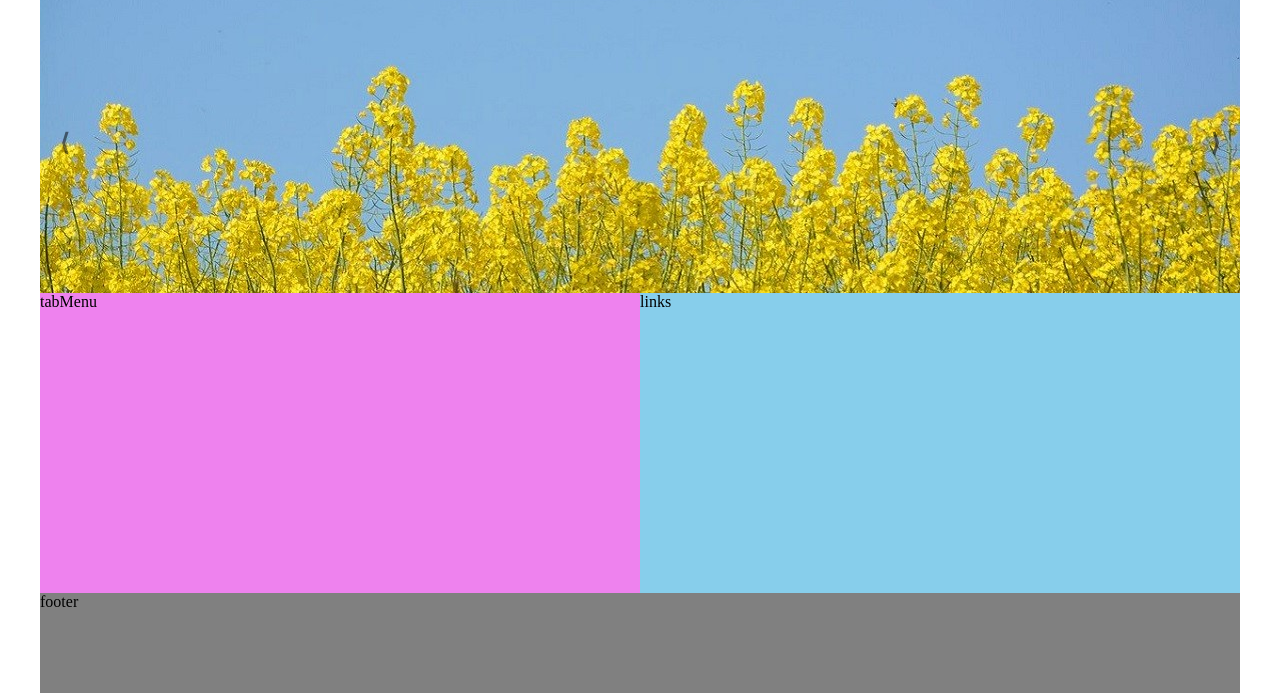
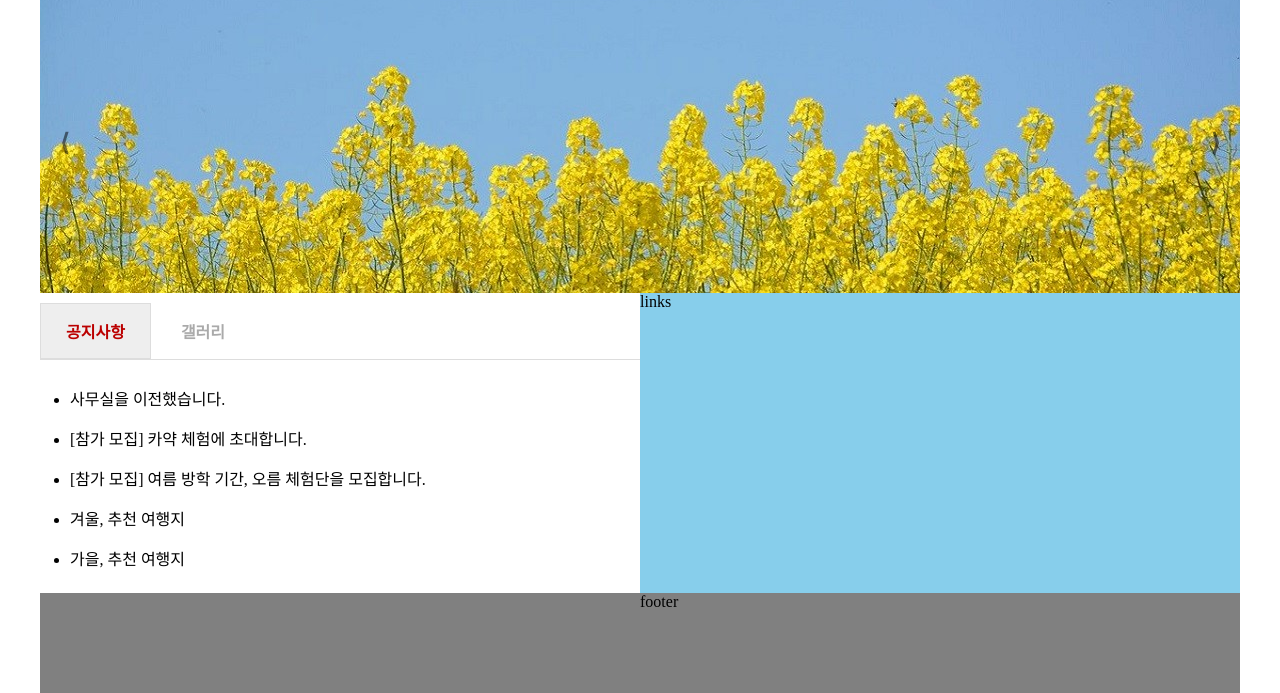
Before and after one commit to oljkr/fe_miniProject, a plain HTML site: page index.html in a window 1280 px wide. Shown: the part 107-800 px from the top of the page. Drawn offline with Linux system fonts and the light colour scheme.

Commit message:
탭 메뉴 만들기

```diff
--- a/css/style.css
+++ b/css/style.css
@@ -163,8 +163,56 @@ button:focus {
 #tabMenu {
     float: left;    /* 왼쪽으로 플로팅*/
     width: 600px;   /* 너비 */
-    height: 100%;   /* 높이 */
-    background-color: violet;
+    height: 100%;
+    margin-top: 10px;
+}
+#tabMenu input[type="radio"] {
+    display: none;
+}
+#tabMenu label {    /* 탭 제목 스타일 */
+    display: inline-block;  /* 탭을 가로로 배치 */
+    margin: 0 0;    /* 마진 */
+    padding: 15px 25px; /* 패딩 */
+    font-weight: 600;   /* 폰트 굵기 */
+    text-align: center; /* 폰트 정렬 */
+    color: #aaa;    /* 폰트 색상 */
+    border: 1px solid transparent;  /* 테두리 스타일 */
+}
+#tabMenu label:hover {  /* 마우스 포인터를 올렸을 때 탭 제목 스타일 */
+    color: #222;
+    cursor: pointer;
+}
+#tabMenu input:checked + label {    /* 활성화된 탭 제목 스타일 */
+    color: #b00;
+    border: 1px solid #ddd;
+    background-color: #eee;
+}
+
+.tabContent {
+    display: none;
+    padding: 20px 0 0;
+    border-top: 1px solid #ddd;
+}
+.tabContent h2 {
+    display: none;
+}
+
+#notice ul {
+    list-style: disc;
+    margin-left: 30px;
+}
+
+#notice ul li {
+    font-size: 16px;
+    line-height: 2.5;
+}
+#gallery ul li {
+    display: inline; /* 이미지 가로로 배치 */
+}
+
+#tab1:checked ~ #notice,
+#tab2:checked ~ #gallery {
+    display: block;
 }
 
 /* 퀵 링크 영역 */
--- a/index.html
+++ b/index.html
@@ -51,7 +51,34 @@
       </div>
       <!--id="slideShow" end-->
       <div id="contents">
-        <div id="tabMenu">tabMenu</div>
+        <div id="tabMenu">
+          <input type="radio" id="tab1" name="tabs" checked>
+          <label for="tab1">공지사항</label>
+          <input type="radio" id="tab2" name="tabs">
+          <label for="tab2">갤러리</label>
+
+          <div id="notice" class="tabContent">
+            <h2>공지사항 내용입니다.</h2>
+            <ul>
+              <li>사무실을 이전했습니다.</li>
+              <li>[참가 모집] 카약 체험에 초대합니다.</li>
+              <li>[참가 모집] 여름 방학 기간, 오름 체험단을 모집합니다.</li>
+              <li>겨울, 추천 여행지</li>
+              <li>가을, 추천 여행지</li>
+            </ul>
+          </div>
+          <div id="gallery" class="tabContent">
+            <h2>갤러리 내용입니다.</h2>
+            <ul>
+              <li><img src="images/img-1.jpg"></li>
+              <li><img src="images/img-2.jpg"></li>
+              <li><img src="images/img-3.jpg"></li>
+              <li><img src="images/img-1.jpg"></li>
+              <li><img src="images/img-2.jpg"></li>
+              <li><img src="images/img-3.jpg"></li>
+            </ul>
+          </div>
+        </div>
         <!--id="tabMenu" end-->
         <div id="links">links</div>
         <!--id="links" end-->
```
